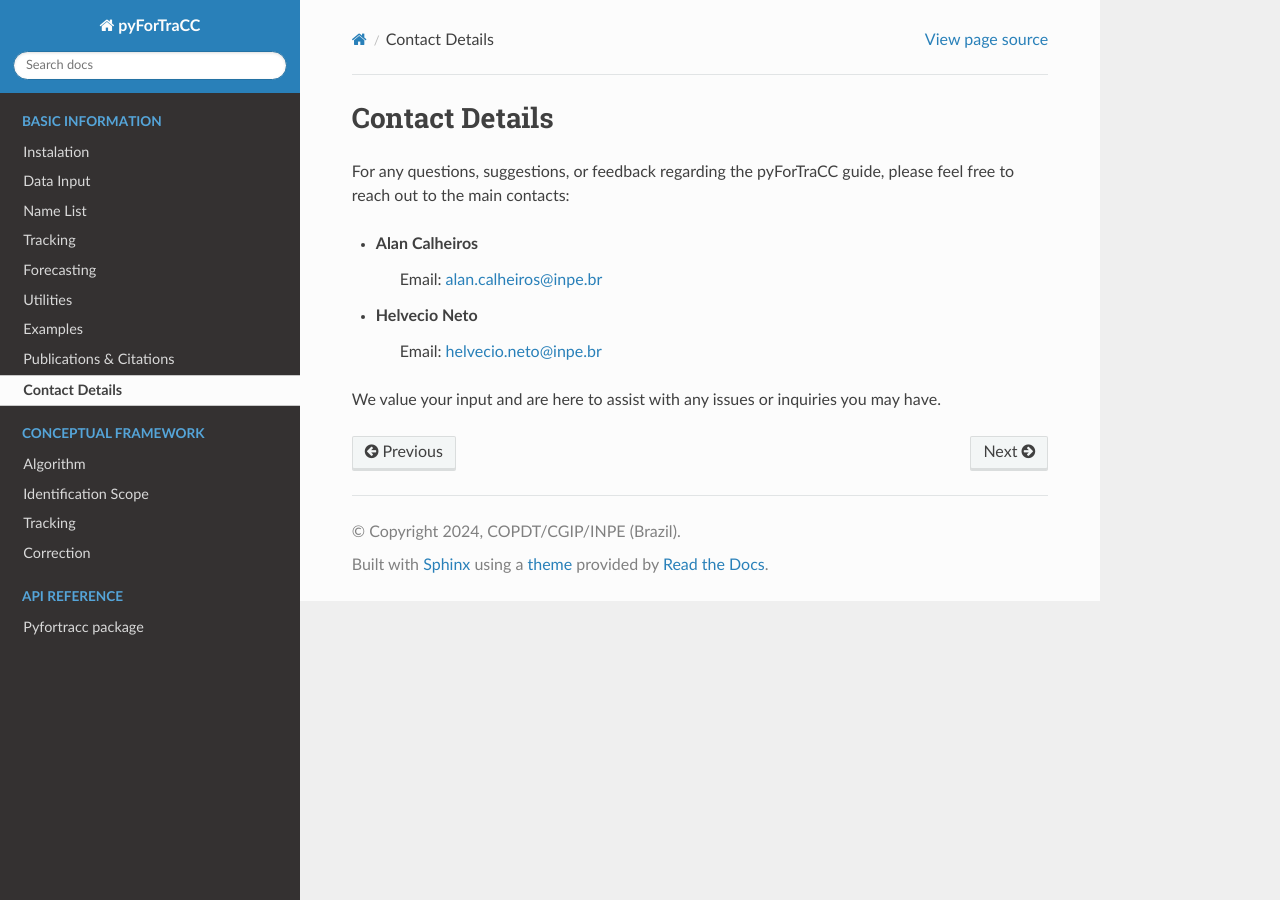
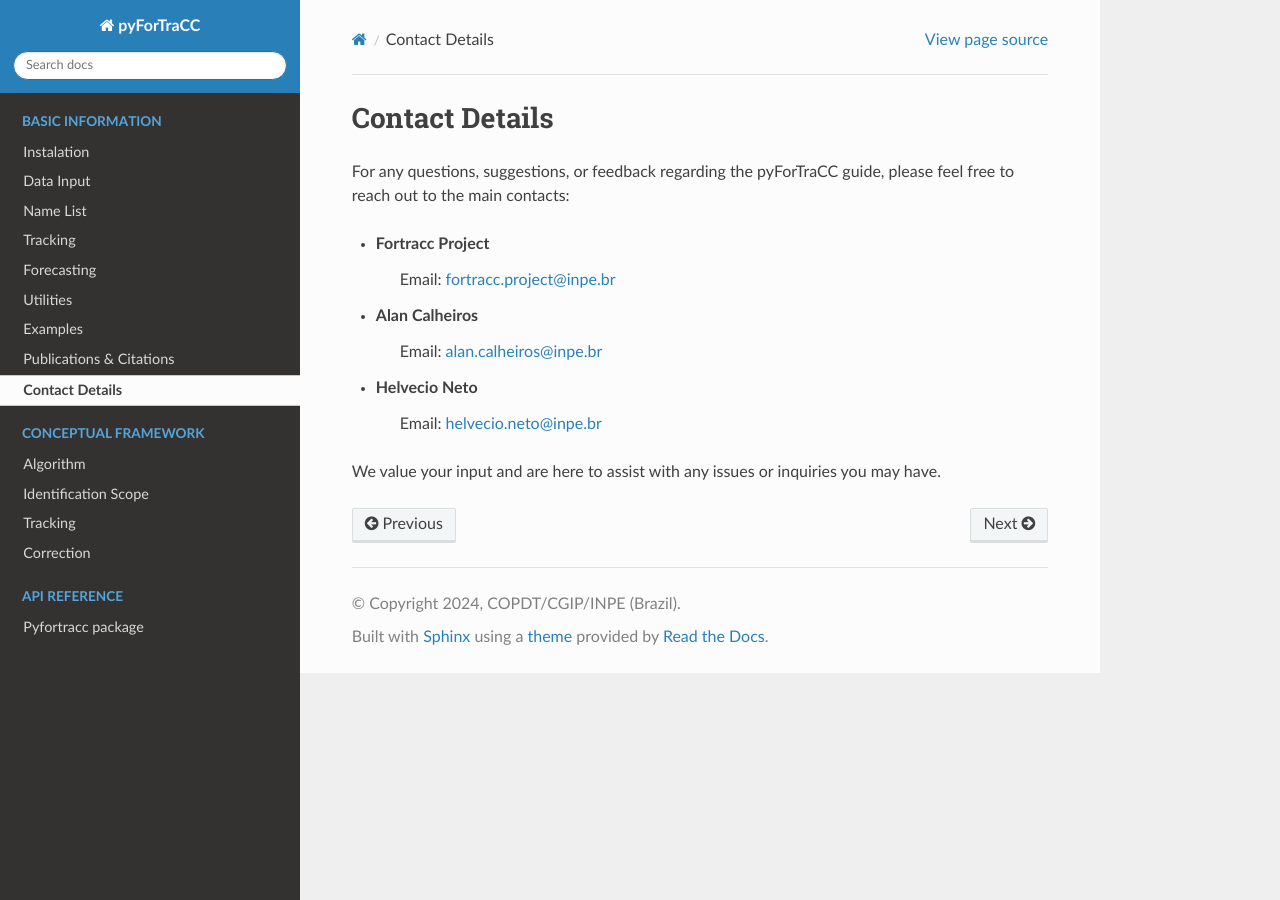
Before and after one commit to fortracc/pyfortracc, a Sphinx documentation site: the page built from doc/BI/BI_CONTACT.rst, in a window 1280 px wide. Built offline with Sphinx 7.4.7 and the Read the Docs theme 3.1.0, drawn with Linux system fonts in a browser that asks for light colours.

Commit message:
Update BI_CONTACT.rst

```diff
--- a/doc/BI/BI_CONTACT.rst
+++ b/doc/BI/BI_CONTACT.rst
@@ -2,6 +2,9 @@ Contact Details
 =======================================================
 
 For any questions, suggestions, or feedback regarding the pyForTraCC guide, please feel free to reach out to the main contacts:
+
+* Fortracc Project
+    Email: fortracc.project@inpe.br
 
 * Alan Calheiros
     Email: alan.calheiros@inpe.br
```
